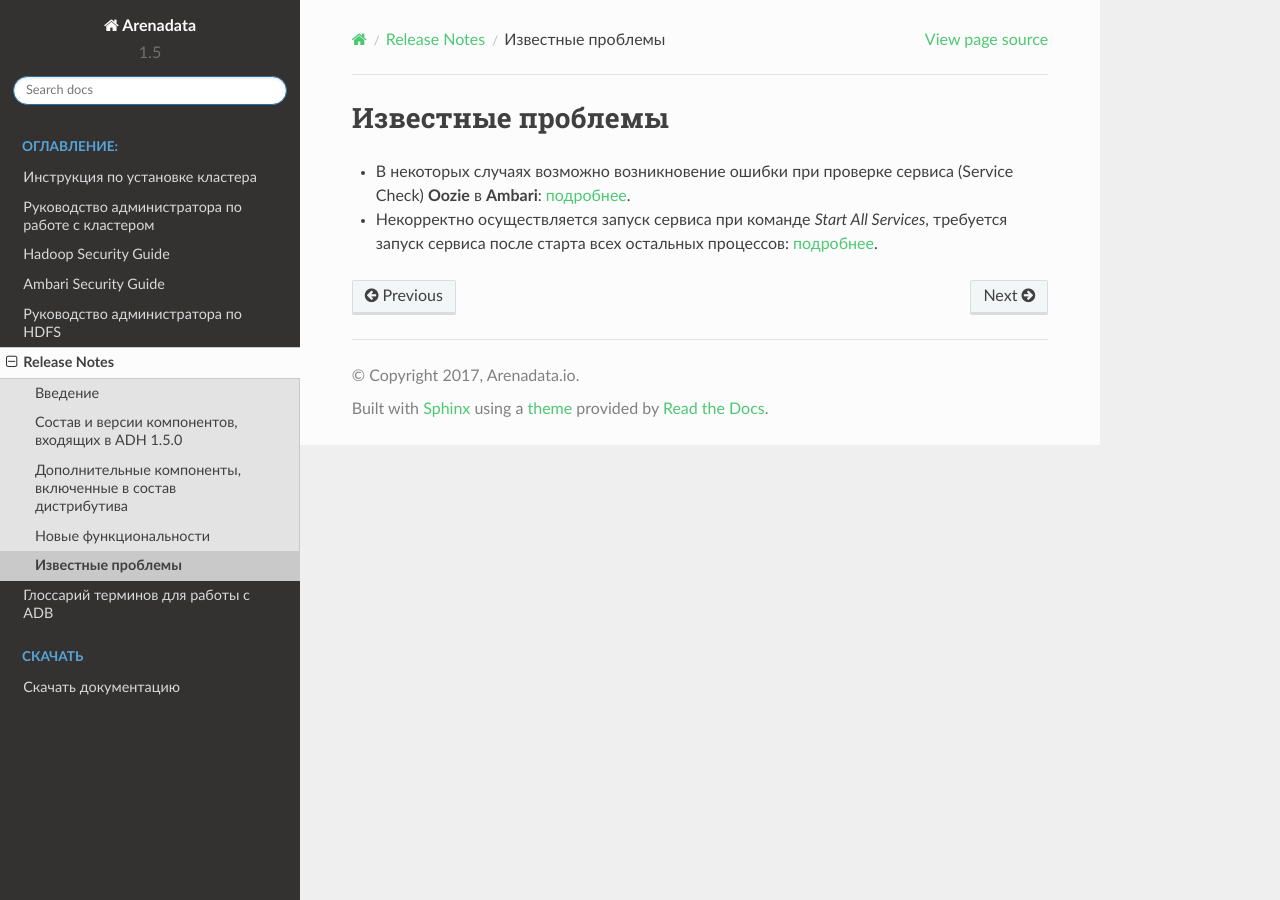
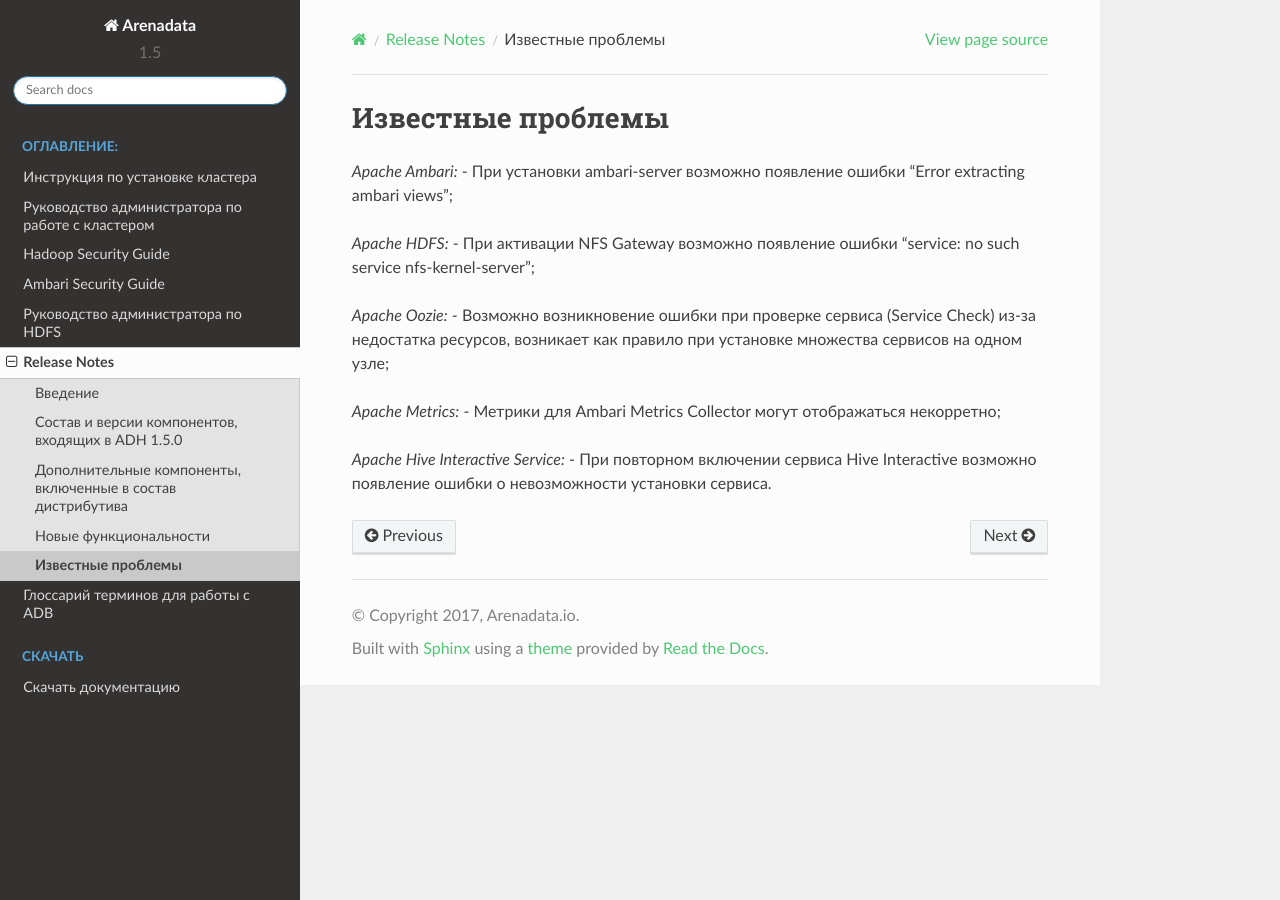
Before and after one commit to arenadata/docs_adps, a Sphinx documentation site: the page built from source/ReleaseNotes/problems.rst, in a window 1280 px wide. Built offline with Sphinx 7.4.7 and the Read the Docs theme 2.0.0, drawn with Linux system fonts in a browser that asks for light colours.

Commit message:
Update problems.rst

```diff
--- a/source/ReleaseNotes/problems.rst
+++ b/source/ReleaseNotes/problems.rst
@@ -1,6 +1,17 @@
 Известные проблемы
 ------------------
 
-+ В некоторых случаях возможно возникновение ошибки при проверке сервиса (Service Check) **Oozie** в **Ambari**: `подробнее <https://jira.arenadata.io/browse/ADH-76>`_.
+*Apache Ambari:*
+- При установки ambari-server возможно появление ошибки "Error extracting ambari views";
 
-+ Некорректно осуществляется запуск сервиса при команде *Start All Services*, требуется запуск сервиса после старта всех остальных процессов: `подробнее <https://jira.arenadata.io/browse/ADH-82>`_.
+*Apache HDFS:*
+- При активации NFS Gateway возможно появление ошибки "service: no such service nfs-kernel-server";
+
+*Apache Oozie:*
+- Возможно возникновение ошибки при проверке сервиса (Service Check) из-за недостатка ресурсов, возникает как правило при установке множества сервисов на одном узле;
+
+*Apache Metrics:*
+- Метрики для Ambari Metrics Collector могут отображаться некорретно;
+
+*Apache Hive Interactive Service:*
+- При повторном включении сервиса Hive Interactive возможно появление ошибки о невозможности установки сервиса.
```
